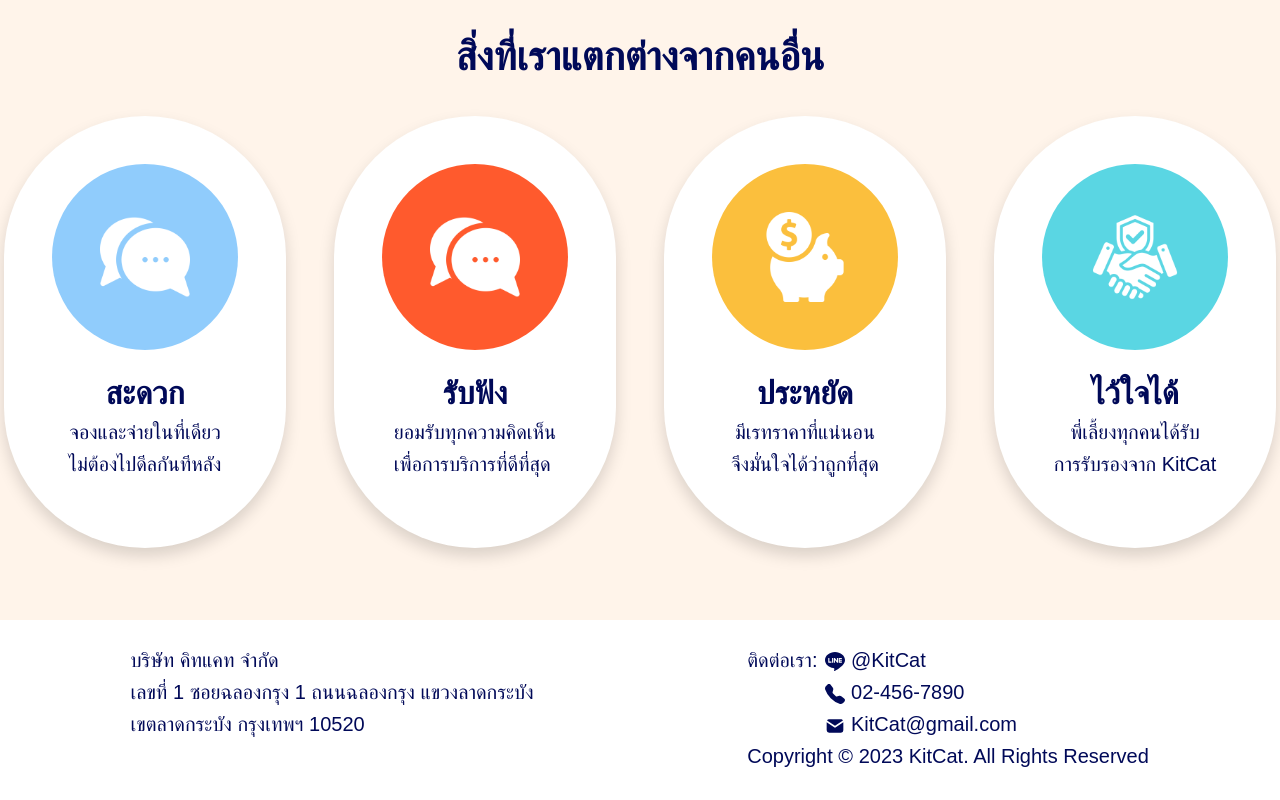
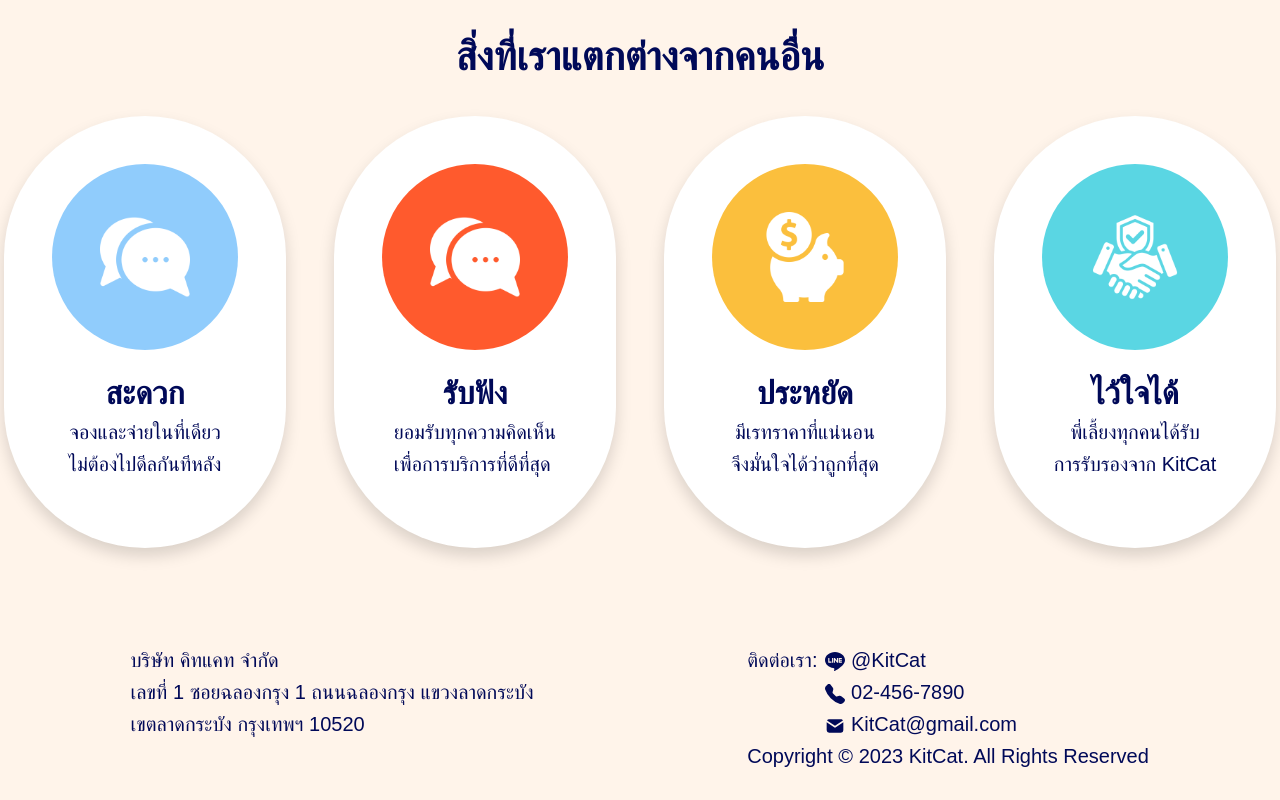
Before and after one commit to thanatat64/kmitl-kitcat, a Next.js app: page / in a window 1280 px wide. Shown: the part 648-1448 px from the top of the page. Built offline with nearby package versions, Linux system fonts and the light colour scheme; no server answers; the database is empty; a web font is replaced by a local one.

Commit message:
completeFooter

```diff
--- a/components/pages/home/footer/Footer.tsx
+++ b/components/pages/home/footer/Footer.tsx
@@ -7,7 +7,7 @@ import "./Footer.css"
 
 const Footer = () => {
     return (
-        <div className="app d-flex bg-white p-4">
+        <div className="app d-flex p-4">
             <div className="d-flex justify-content-center w-50 mt-1">
                 <div>
                     <h5>บริษัท คิทแคท จำกัด</h5>
```
